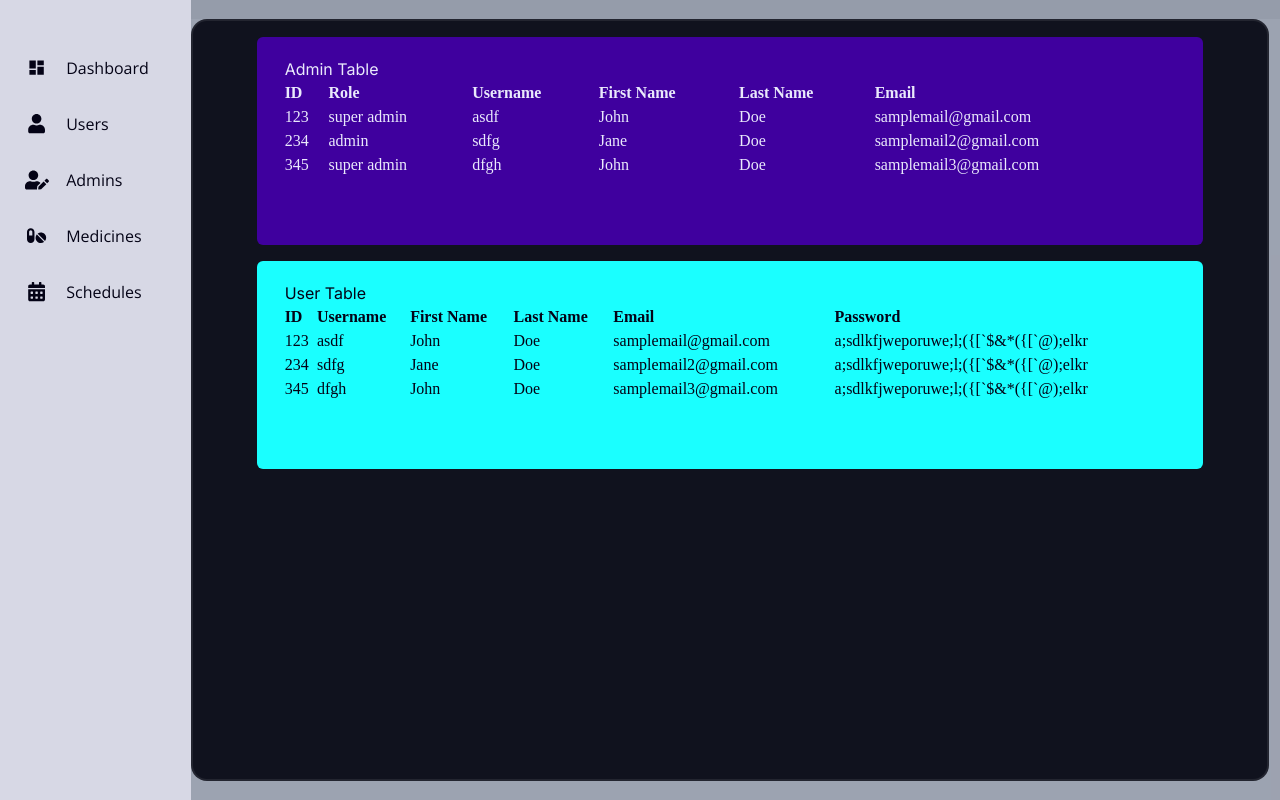
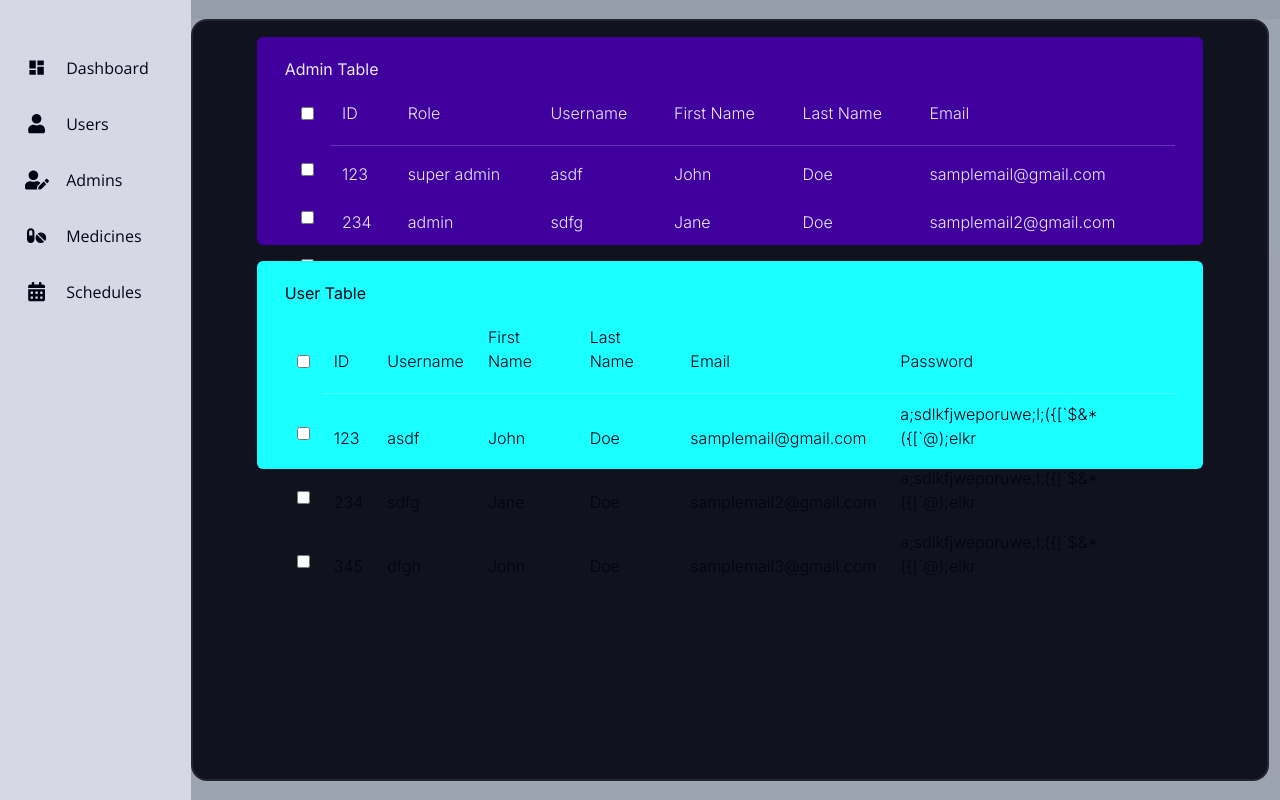
Before and after one commit to erbeeen/medtalk-web-app, a React (Vite) app in the folder frontend/: page /users in a window 1280 px wide. Built offline with nearby package versions, Linux system fonts and the light colour scheme.

Commit message:
frontend(WIP table): update table layout

```diff
--- a/frontend/src/components/Table.tsx
+++ b/frontend/src/components/Table.tsx
@@ -5,43 +5,13 @@ import {
   useReactTable,
 } from "@tanstack/react-table";
 import type { AccessorKeyColumnDef } from "@tanstack/react-table";
-// import type { }
 
 type TableProp = {
   columns: Array<AccessorKeyColumnDef<any, any>>;
   content: Array<any>;
 };
 
-export default function AdminTable({ columns, content }: TableProp) {
-
-  // const columnHelper = createColumnHelper<UserType>();
-  // const columns = [
-  //   columnHelper.accessor("id", {
-  //     header: () => "ID",
-  //     footer: info => info.column.id,
-  //   }),
-  //   columnHelper.accessor("username", {
-  //     header: () => "Username",
-  //     footer: info => info.column.id,
-  //   }),
-  //   columnHelper.accessor("firstName", {
-  //     header: () => "First Name",
-  //     footer: info => info.column.id,
-  //   }),
-  //   columnHelper.accessor("lastName", {
-  //     header: () => "Last Name",
-  //     footer: info => info.column.id,
-  //   }),
-  //   columnHelper.accessor("email", {
-  //     header: () => "Email",
-  //     footer: info => info.column.id,
-  //   }),
-  //   columnHelper.accessor("password", {
-  //     header: () => "Password",
-  //     footer: info => info.column.id,
-  //   })
-  // ]
-
+export default function Table({ columns, content }: TableProp) {
 
   const cachedData = useMemo(() => content, []);
   // const rerender = useReducer(() => ({}), {})[1];
@@ -53,13 +23,18 @@ export default function AdminTable({ columns, content }: TableProp) {
   });
 
   return (
-    <div className="w-full">
-      <table className="w-full text-left">
+    <div className="w-full h-full">
+      <table
+        className="w-full text-left border-spacing-0 border-white/20 rounded-md"
+      >
         <thead>
           {table.getHeaderGroups().map((headerGroup) => (
             <tr key={headerGroup.id}>
+              <th className="px-3 py-5 text-center align-bottom">
+                <input type="checkbox"/>
+              </th>
               {headerGroup.headers.map((header) => (
-                <th key={header.id}>
+                <th className="px-3 py-5 align-bottom font-inter font-light border-b border-white/20" key={header.id}>
                   {header.isPlaceholder
                     ? null
                     : flexRender(
@@ -75,8 +50,11 @@ export default function AdminTable({ columns, content }: TableProp) {
         <tbody>
           {table.getRowModel().rows.map((row) => (
             <tr key={row.id}>
+              <td className="px-3 py-3 text-center align-bottom">
+                <input type="checkbox" />
+              </td>
               {row.getVisibleCells().map((cell) => (
-                <td id={cell.id}>
+                <td className="px-3 py-2 font-inter font-light align-bottom" id={cell.id}>
                   {flexRender(cell.column.columnDef.cell, cell.getContext())}
                 </td>
               ))}
```
